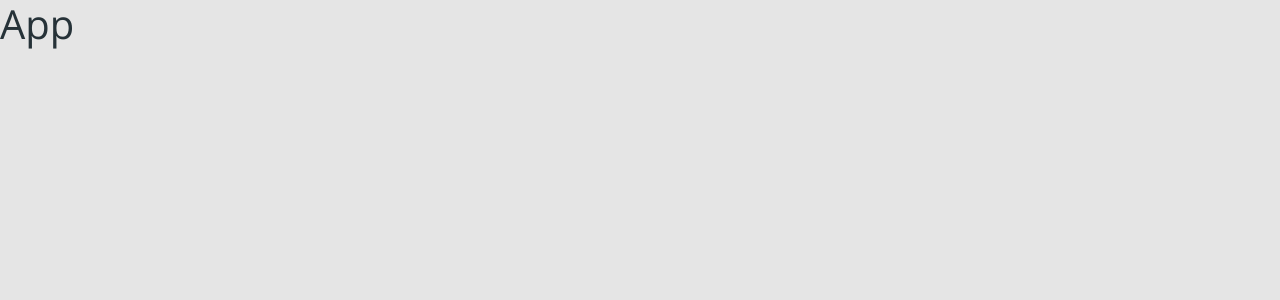
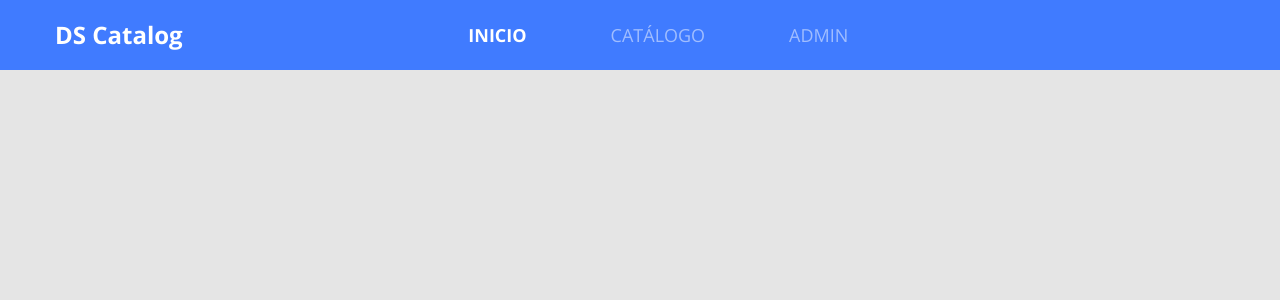
Before and after one commit to rafsousa/dscatalog-bootcamp, a React (Create React App) app in the folder front-web/: page / in a window 1280 px wide. Shown: the top 300 px of the page. Built offline with nearby package versions, Linux system fonts and the light colour scheme.

Commit message:
Add Navbar

```diff
--- a/front-web/src/App.tsx
+++ b/front-web/src/App.tsx
@@ -1,12 +1,11 @@
 import React from 'react';
 import './core/assets/styles/custom.scss'
 import './app.scss'
+import Navbar from './core/components/Navbar';
 
 const App = () => {
     return (
-        <h1>
-            App
-        </h1>
+        <Navbar />
     )
 }
 
--- a/front-web/src/app.scss
+++ b/front-web/src/app.scss
@@ -3,3 +3,21 @@
 * {
     font-family: 'Open Sans', sans-serif;
 }
+
+h1, h2, h3, h4, h5, h6 {
+    margin-bottom: 0;
+    font-weight: 700;
+  }
+
+  ul {
+    list-style-type: none;
+    margin-bottom: 0;
+    padding-left: 0;
+  }
+
+  a {
+    &:hover {
+      text-decoration: none;
+      color: unset;
+    }
+  }
--- /dev/null
+++ b/front-web/src/core/components/Navbar/index.tsx
@@ -0,0 +1,33 @@
+import React from 'react';
+import './styles.scss';
+
+const Navbar = () => (
+    <nav className="row bg-primary main-nav">
+        <div className="col-2">
+            <a href="link" className="nav-logo-text">
+                <h4>DS Catalog</h4>
+            </a>
+        </div>
+        <div className="col-6 offset-2">
+            <ul className="main-menu">
+                <li>
+                    <a href="link" className="active">
+                        INICIO
+                    </a>
+                </li>
+                <li>
+                    <a href="link">
+                        CATÁLOGO
+                    </a>
+                </li>
+                <li>
+                    <a href="link">
+                        ADMIN
+                    </a>
+                </li>
+            </ul>
+        </div>
+    </nav>
+);
+
+export default Navbar;
--- /dev/null
+++ b/front-web/src/core/components/Navbar/styles.scss
@@ -0,0 +1,34 @@
+.main-nav {
+    height: 70px;
+    color: white;
+    align-items: center;
+    padding-left: 40px;
+    margin-left: 0;
+    margin-right: 0;
+}
+
+.nav-logo-text {
+    color: white;
+}
+
+.main-menu {
+    display: flex;
+    font-size: 18px;
+    width: 380px;
+    justify-content: space-between;
+
+    a {
+        font-style: normal;
+        color: rgba(255, 255, 255, 0.5);
+
+        &.active {
+            font-weight: bold;
+            color: #FFF;
+        }
+
+        &:hover {
+            color: #FFF;
+        }
+
+    }
+}
```
Also changed, not shown: 1 other file (tests, documents, lock files or other folders).
